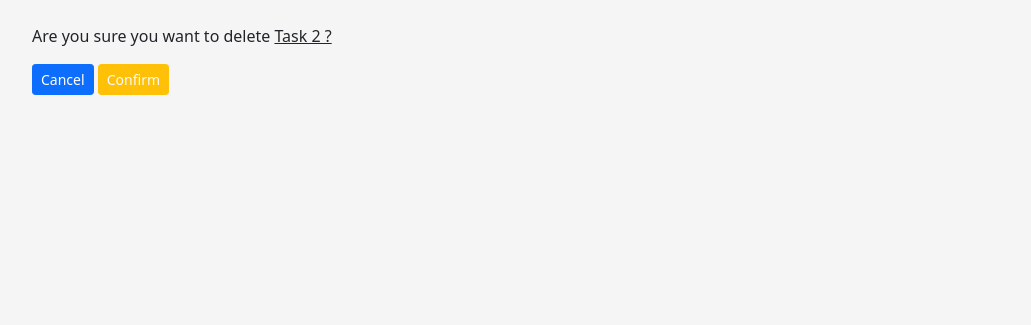
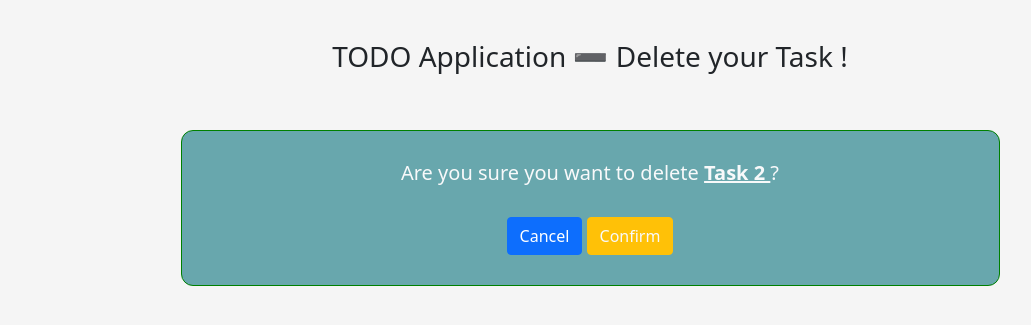
Before and after one commit to Islomdev16/Django-TO-DO-Application, a Django app: page /delete_task/27/ in a window 1280 px wide. Shown: the part 56-381 px from the top of the page, without its empty margins (50-1081 px from the left). Run offline with Django 4.2, Linux system fonts and the light colour scheme; data comes from the database, SQL or seed files in the repository; both versions use the stored data as it was after the commit.

Commit message:
designed delete

```diff
--- a/Django TODO 3/templates/delete_task.html
+++ b/Django TODO 3/templates/delete_task.html
@@ -32,14 +32,17 @@
       </div>
     </nav><br>
 
-  <div class="container">
-      <p>Are you sure you want to delete <u>{{item}} ?</u></p>
-      <form method="POST" action="">
-          {% csrf_token %}
-          <a href="{% url 'tasks' %}" class="btn btn-sm btn-primary">Cancel</a>
-          <button type="submit" class="btn btn-sm btn-warning text-light">Confirm</button>
-      </form>
-  </div>
+    <center class="container my-3">
+        <h3 class="text-center">TODO Application ➖ Delete your Task !</h3><br><br>
+        <div class="container">
+            <form method="POST" action="" class="w-75 ml-auto mr-5" style="padding: 30px;margin-bottom: 60px; background-color: #68A7AD; border: 1px solid green; border-radius: 12px;">
+                {% csrf_token %}
+                <h5 class="text-light">Are you sure you want to delete <u style="font-weight: bold;">{{item}} </u>?</h5><br>
+                <a href="{% url 'tasks' %}" class="btn btn-medium btn-primary">Cancel</a>
+                <button type="submit" class="btn btn-medium btn-warning text-light">Confirm</button>
+            </form>
+        </div>
+    </center>
 
     <script src="https://cdn.jsdelivr.net/npm/bootstrap@5.0.2/dist/js/bootstrap.bundle.min.js" integrity="sha384-MrcW6ZMFYlzcLA8Nl+NtUVF0sA7MsXsP1UyJoMp4YLEuNSfAP+JcXn/tWtIaxVXM" crossorigin="anonymous"></script>
     <script src="https://cdn.jsdelivr.net/npm/@popperjs/core@2.9.2/dist/umd/popper.min.js" integrity="sha384-IQsoLXl5PILFhosVNubq5LC7Qb9DXgDA9i+tQ8Zj3iwWAwPtgFTxbJ8NT4GN1R8p" crossorigin="anonymous"></script>
```
Also changed, not shown: Django TODO 3/templates/update_task.html (+8 -4 lines), Django TODO 3/db.sqlite3.
